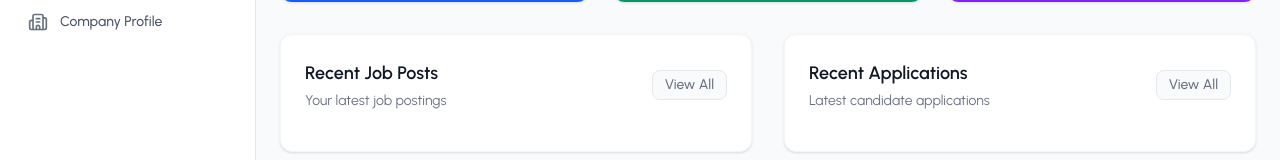
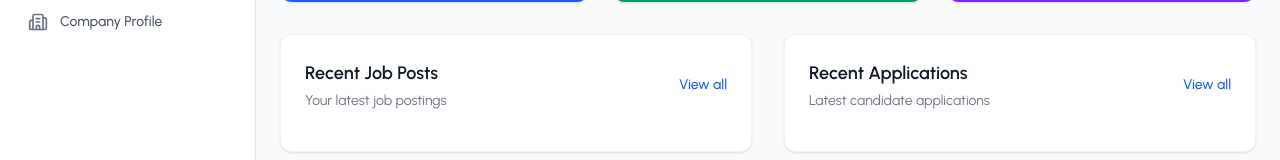
Before and after one commit to yashtank86/mern-job-portal, a React (Vite) app in the folder frontend/: page /employer-dashboard in a window 1280 px wide. Shown: the part 222-382 px from the top of the page. Built offline with nearby package versions, Linux system fonts and the light colour scheme.

Commit message:
remove view all border-box style and added previous one

```diff
--- a/frontend/src/pages/Employer/EmployerDashboard.jsx
+++ b/frontend/src/pages/Employer/EmployerDashboard.jsx
@@ -135,10 +135,10 @@ const EmployerDashboard = () => {
               subtitle="Your latest job postings"
               headerAction={
                 <button
-                  className="text-sm text-gray-500 hover:text-blue-600 font-medium bg-gray-50 hover:bg-blue-50 px-3 py-1 rounded-lg border border-gray-200 cursor-pointer"
+                  className="text-sm text-blue-600 hover:text-blue-700 font-medium cursor-pointer"
                   onClick={() => navigate("/manage-jobs")}
                 >
-                  View All
+                  View all
                 </button>
               }
             >
@@ -156,10 +156,10 @@ const EmployerDashboard = () => {
               subtitle="Latest candidate applications"
               headerAction={
                 <button
-                  className="text-sm text-gray-500 hover:text-blue-600 font-medium bg-gray-50 hover:bg-blue-50 px-3 py-1 rounded-lg border border-gray-200 cursor-pointer"
+                  className="text-sm text-blue-600 hover:text-blue-700 font-medium cursor-pointer"
                   onClick={() => navigate("/manage-jobs")}
                 >
-                  View All
+                  View all
                 </button>
               }
             >
```
